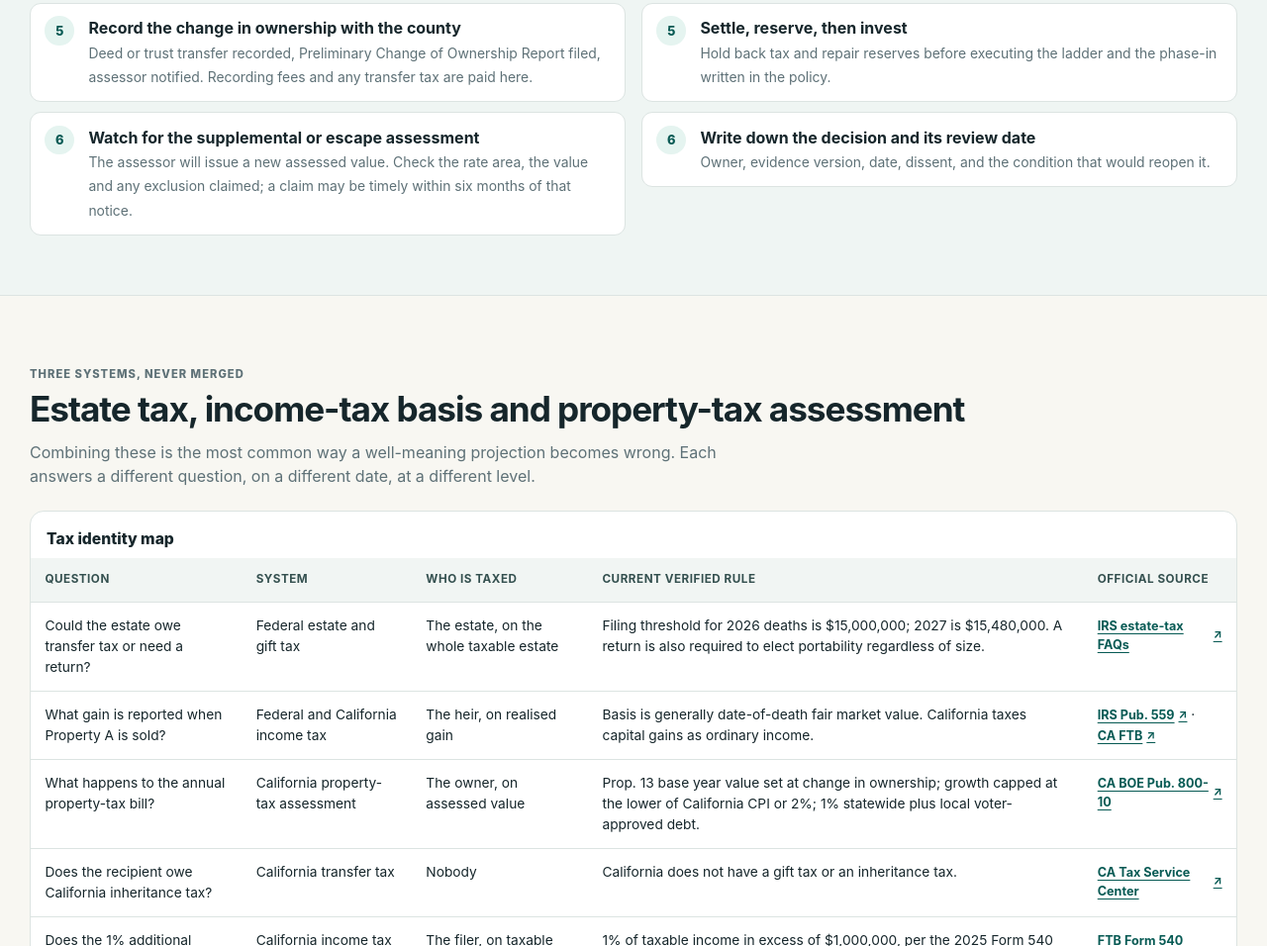
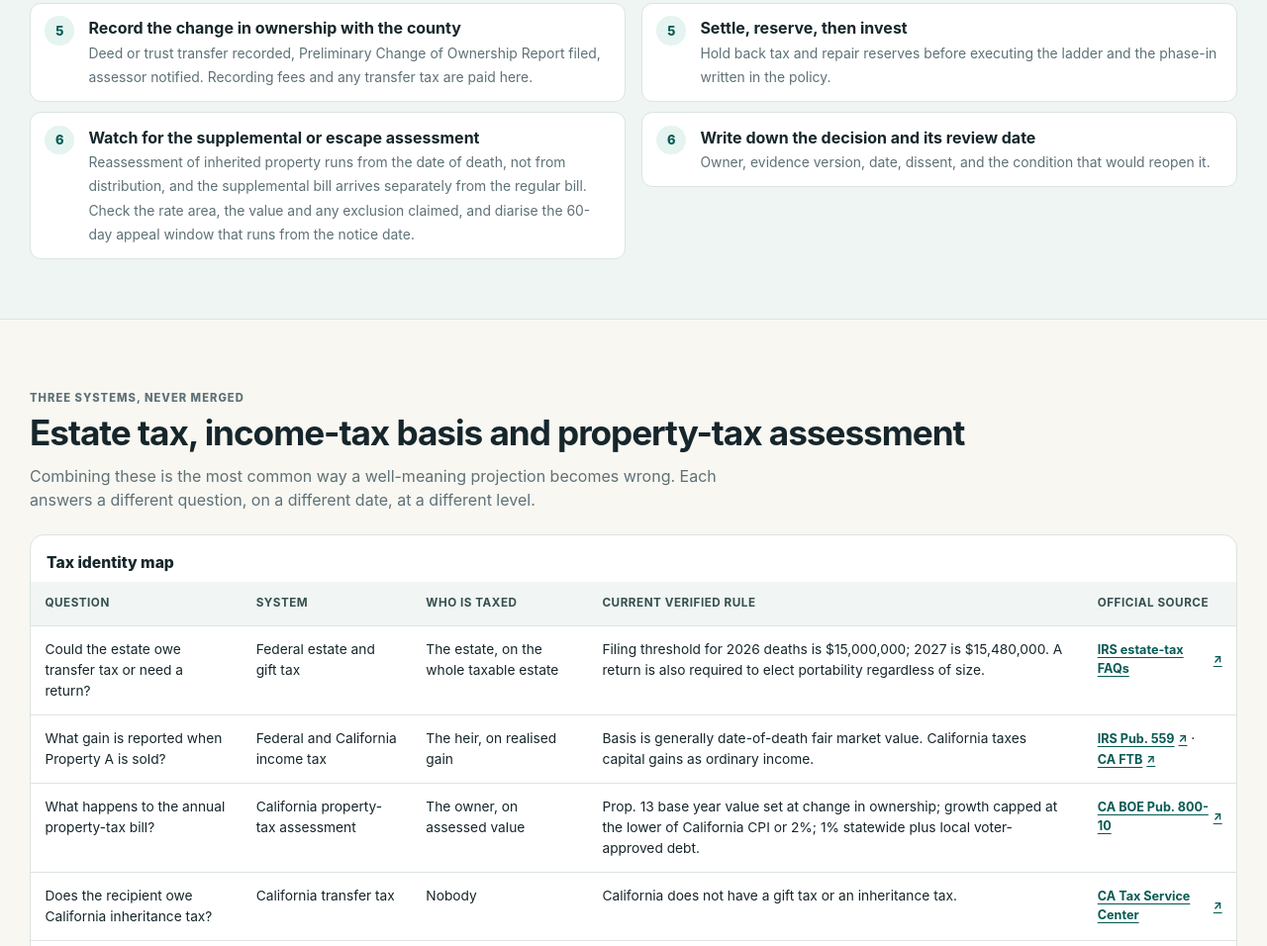
Before and after one commit to kanlerxz87-cyber/TinoDash3, a website: page process.html in a window 1280 px wide. Shown: the part 2852-3808 px from the top of the page at 99% size. Drawn offline with Linux system fonts and the light colour scheme.

Commit message:
Reconcile with main: merge nav and page sets, add inherited-reassessment source row
Co-authored-by: arena-agent <297053741+arena-agent@users.noreply.github.com>

```diff
--- a/process.html
+++ b/process.html
@@ -139,7 +139,7 @@
               <li><div><b>Determine what actually passes and to whom</b><span>Specific bequest, residue, fractional shares, or a trust that continues. This decides who pays the tax and who holds title.</span></div></li>
               <li><div><b>Measure the whole estate</b><span>Gross estate, deductions, prior taxable gifts, marital transfers and liquidity needs. A single house cannot answer the federal question.</span></div></li>
               <li><div><b>Record the change in ownership with the county</b><span>Deed or trust transfer recorded, Preliminary Change of Ownership Report filed, assessor notified. Recording fees and any transfer tax are paid here.</span></div></li>
-              <li><div><b>Watch for the supplemental or escape assessment</b><span>The assessor will issue a new assessed value. Check the rate area, the value and any exclusion claimed; a claim may be timely within six months of that notice.</span></div></li>
+              <li><div><b>Watch for the supplemental or escape assessment</b><span>Reassessment of inherited property runs from the date of death, not from distribution, and the supplemental bill arrives separately from the regular bill. Check the rate area, the value and any exclusion claimed, and diarise the 60-day appeal window that runs from the notice date.</span></div></li>
             </ol>
           </div>
           <div>
```
Also changed, not shown: sources.html (+1 -0 lines).
